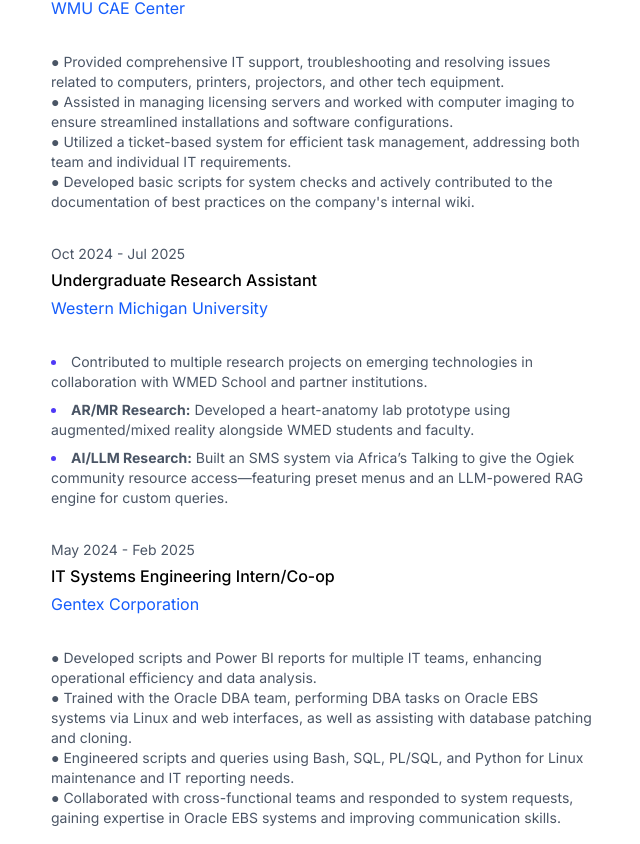
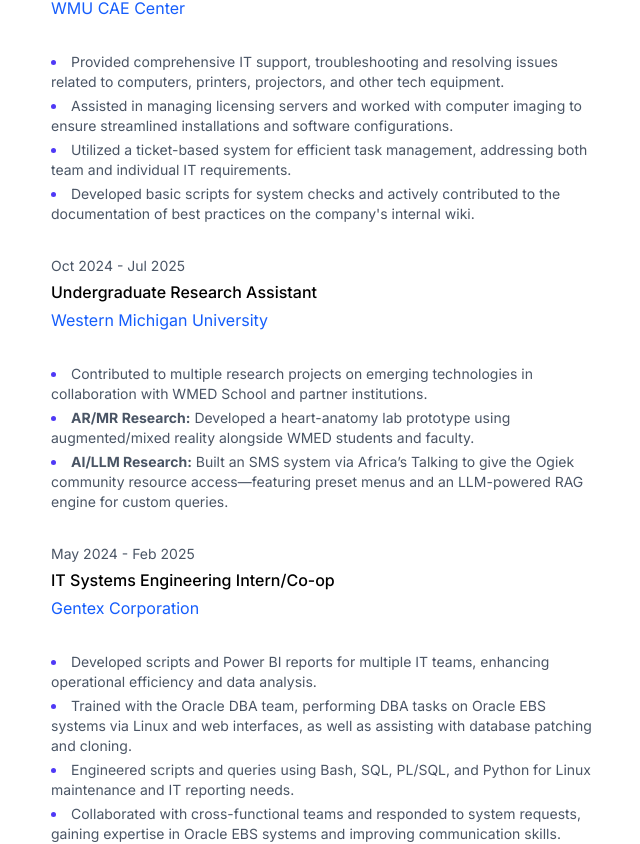
Before and after one commit to grcodeman/cody-portfolio, a Next.js app: page / in a window 1280 px wide. Shown: the part 736-1580 px from the top of the page, without its empty margins (317-957 px from the left). Built offline with nearby package versions, Linux system fonts and the light colour scheme.

Commit message:
styled up experience lists

```diff
--- a/app/page.tsx
+++ b/app/page.tsx
@@ -104,12 +104,13 @@
                   <p className="text-blue-600 dark:text-blue-400">WMU CAE Center</p>
                 </div>
               </div>
-              {/* TODO: syle up list */}
               <p className="text-gray-600 dark:text-gray-400 text-sm">
-                ● Provided comprehensive IT support, troubleshooting and resolving issues related to computers, printers, projectors, and other tech equipment. <br />
-                ● Assisted in managing licensing servers and worked with computer imaging to ensure streamlined installations and software configurations. <br />
-                ● Utilized a ticket-based system for efficient task management, addressing both team and individual IT requirements. <br />
-                ● Developed basic scripts for system checks and actively contributed to the documentation of best practices on the company&apos;s internal wiki.
+                <ul className="list-disc list-inside marker:text-indigo-600 space-y-1">
+                  <li>Provided comprehensive IT support, troubleshooting and resolving issues related to computers, printers, projectors, and other tech equipment.</li>
+                  <li>Assisted in managing licensing servers and worked with computer imaging to ensure streamlined installations and software configurations.</li>
+                  <li>Utilized a ticket-based system for efficient task management, addressing both team and individual IT requirements.</li>
+                  <li>Developed basic scripts for system checks and actively contributed to the documentation of best practices on the company&apos;s internal wiki.</li>
+                </ul>
               </p>
             </div>
 
@@ -122,7 +123,7 @@
                 </div>
               </div>
               <p className="text-gray-600 dark:text-gray-400 text-sm">
-                <ul className="list-disc list-inside marker:text-indigo-600 space-y-2">
+                <ul className="list-disc list-inside marker:text-indigo-600 space-y-1">
                   <li>Contributed to multiple research projects on emerging technologies in collaboration with WMED School and partner institutions.</li>
                   <li><strong>AR/MR Research:</strong> Developed a heart-anatomy lab prototype using augmented/mixed reality alongside WMED students and faculty.</li>
                   <li><strong>AI/LLM Research:</strong> Built an SMS system via Africa’s Talking to give the Ogiek community resource access—featuring preset menus and an LLM-powered RAG engine for custom queries.</li>
@@ -140,10 +141,12 @@
                 </div>
               </div>
               <p className="text-gray-600 dark:text-gray-400 text-sm">
-                ● Developed scripts and Power BI reports for multiple IT teams, enhancing operational efficiency and data analysis. <br />
-                ● Trained with the Oracle DBA team, performing DBA tasks on Oracle EBS systems via Linux and web interfaces, as well as assisting with database patching and cloning. <br />
-                ● Engineered scripts and queries using Bash, SQL, PL/SQL, and Python for Linux maintenance and IT reporting needs. <br />
-                ● Collaborated with cross-functional teams and responded to system requests, gaining expertise in Oracle EBS systems and improving communication skills.
+                <ul className="list-disc list-inside marker:text-indigo-600 space-y-1">
+                  <li>Developed scripts and Power BI reports for multiple IT teams, enhancing operational efficiency and data analysis.</li>
+                  <li>Trained with the Oracle DBA team, performing DBA tasks on Oracle EBS systems via Linux and web interfaces, as well as assisting with database patching and cloning.</li>
+                  <li>Engineered scripts and queries using Bash, SQL, PL/SQL, and Python for Linux maintenance and IT reporting needs.</li>
+                  <li>Collaborated with cross-functional teams and responded to system requests, gaining expertise in Oracle EBS systems and improving communication skills.</li>
+                </ul>
               </p>
             </div>
           </motion.section>
```
